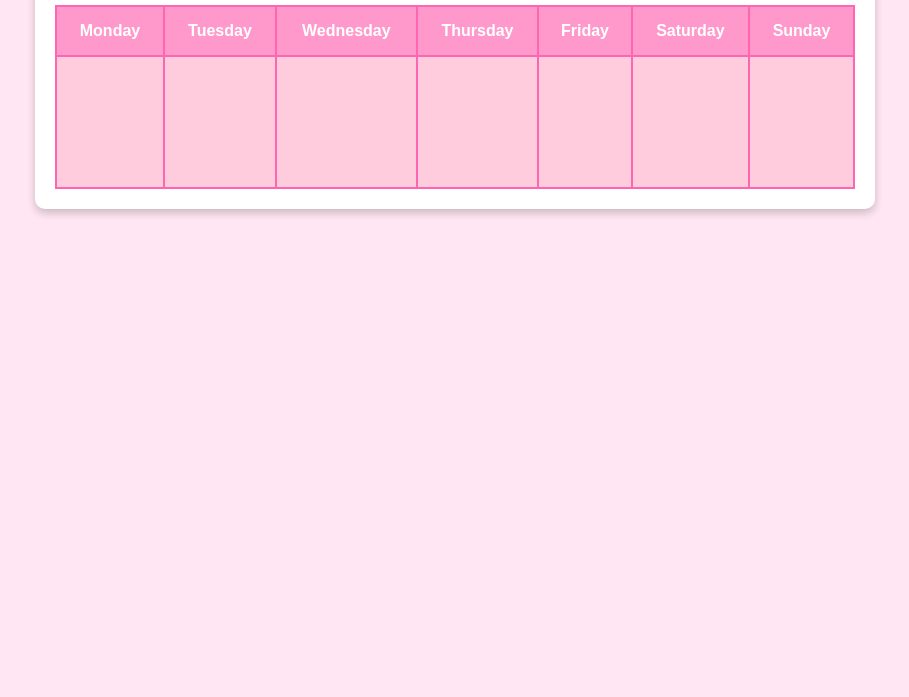
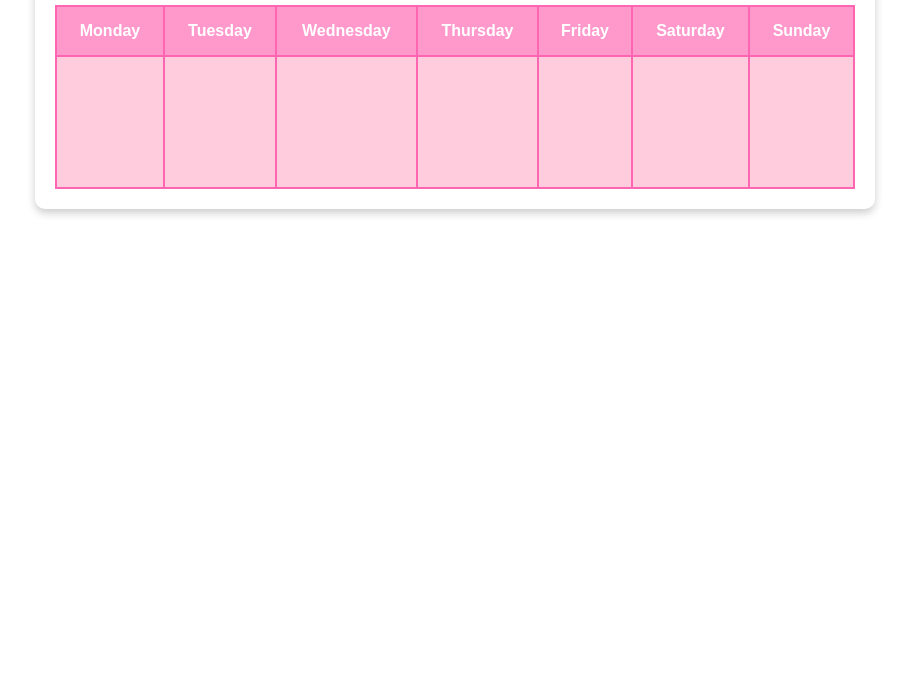
Before and after one commit to coderrcode/notion-calendar, a plain HTML site: page index.html in a window 1280 px wide. Shown: the part 103-800 px from the top of the page, without its empty margins (185-1094 px from the left). Drawn offline with Linux system fonts and the light colour scheme.

Commit message:
Update index.html

```diff
--- a/index.html
+++ b/index.html
@@ -7,7 +7,7 @@
     <style>
         body {
             font-family: Arial, sans-serif;
-            background-color: #ffe6f2;
+            background-color: #ffffff;
             text-align: center;
             margin: 0;
             padding: 0;
```
